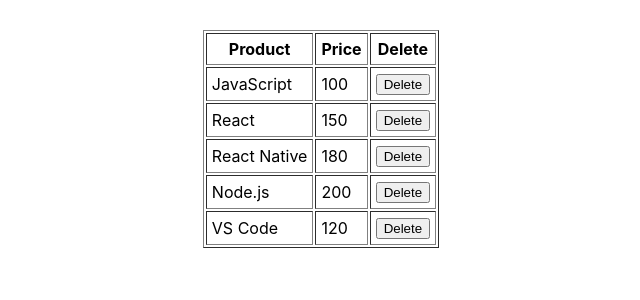
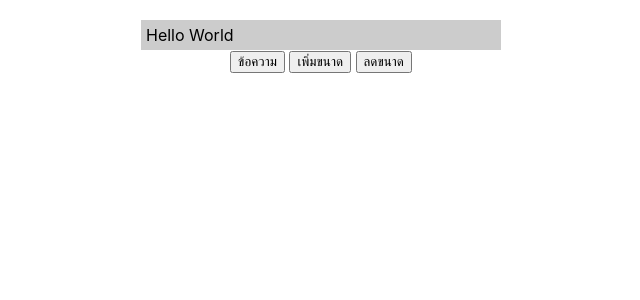
Before and after one commit to ChakkaphatChanamee/app1, a React (Create React App) app: page / in a window 1280 px wide. Shown: the top 300 px of the page, without its empty margins (319-959 px from the left). Built offline with nearby package versions, Linux system fonts and the light colour scheme.

Commit message:
Storing state data with State
Storing state data with State

```diff
--- a/src/App.js
+++ b/src/App.js
@@ -1,9 +1,9 @@
 import React from "react";
-import RefsArray from "./refs-array"
+import MessageBox from "./state-func"
 
 
 function App() {
-  return <RefsArray/>
+  return <MessageBox/>
   }
 
 export default App;
--- /dev/null
+++ b/src/state-func.js
@@ -0,0 +1,31 @@
+import React, {useState} from 'react'
+export default function MessageBox() {
+    let [text, setText] = useState('Hello World')
+    let [size, setSize] = React.useState(16)
+        const onClickSetText = () => {
+            let t = prompt('กำหนดข้อความ')
+                if (t) {
+                    setText(t)
+                }
+        }
+        const onClickZoomIn = () => {
+            let newSize = size + 1
+                setSize(newSize)
+        }
+    let msgboxSyle = {
+        display: 'inline-block',
+        width: 350,
+        fontSize: size,
+        backgroundColor: '#ccc',
+        padding: 5,
+        textAlign: 'left'
+    }
+    return (
+        <div style={{textAlign:'center', marginTop:20}}>
+            <div style={ msgboxSyle}>{text}</div><br></br>
+            <button onClick={onClickSetText}>ข้อความ</button>&nbsp;
+            <button onClick={onClickZoomIn}>เพิ่มขนาด</button>&nbsp;
+            <button onClick={()=> setSize(size -1)}>ลดขนาด</button>
+        </div>
+    )
+}
```
